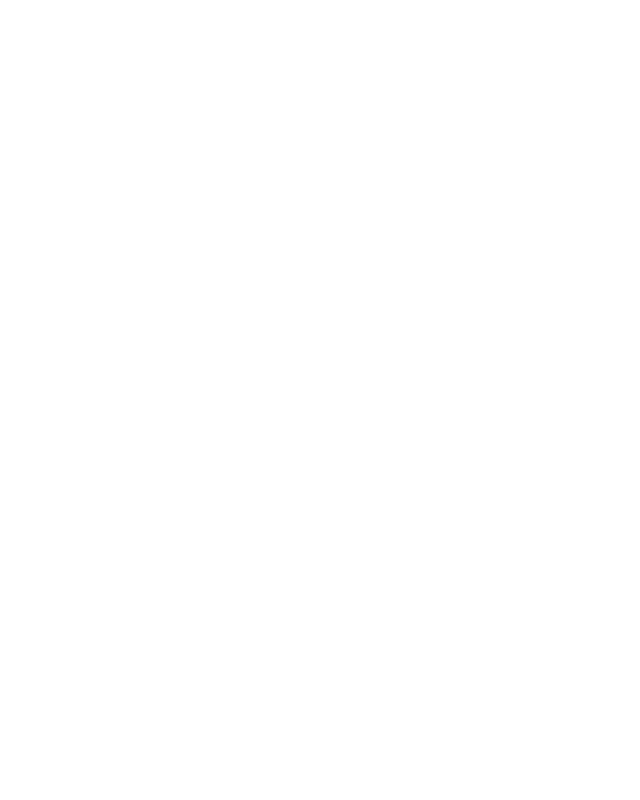
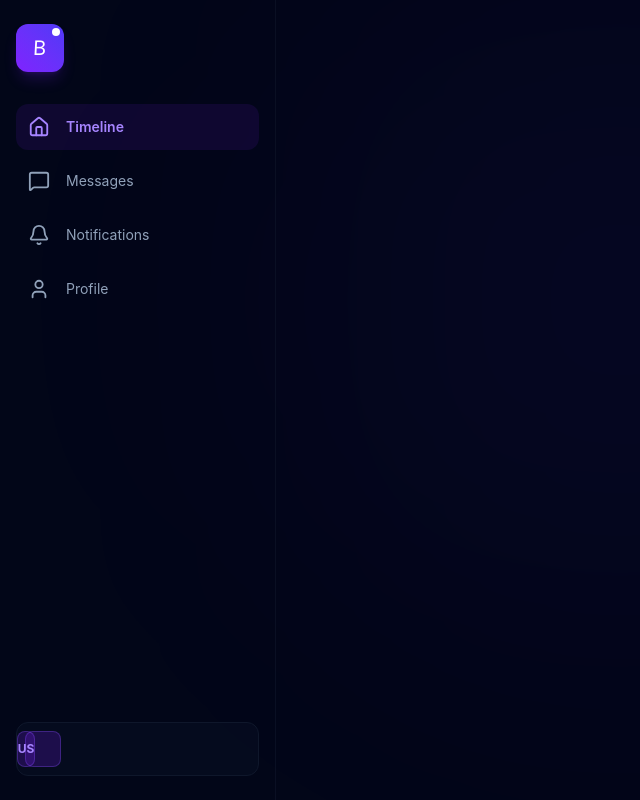
Before and after one commit to Achiever864/Blink, a React (Vite) app in the folder frontend/: page /feed in a window 1280 px wide. Before the commit this address had no page. Shown: the whole page, without its empty margins (0-640 px from the left). Built offline with nearby package versions, Linux system fonts and the light colour scheme.

Commit message:
Auth page setup and login logic done

```diff
--- a/frontend/src/App.tsx
+++ b/frontend/src/App.tsx
@@ -1,15 +1,20 @@
 import AuthPage from "./pages/AuthPage";
+import FeedPage from "./pages/ChatPage";
 import { StatusBarProvider } from "./context/StatusBarContext";
+import { AuthProvider } from "./context/AuthContext";
 import { BrowserRouter as Router, Routes, Route } from "react-router-dom";
 
 function App() {
   return (
     <StatusBarProvider>
+      <AuthProvider>
       <Router>
        <Routes>
           <Route path="/" element={<AuthPage />}/>
+          <Route path="/feed" element={<FeedPage />} />
        </Routes>
       </Router>
+      </AuthProvider>
     </StatusBarProvider>
   );
 }
--- /dev/null
+++ b/frontend/src/components/loadSpinner.tsx
@@ -0,0 +1,38 @@
+import React from "react";
+
+interface SpinnerProps {
+    size?: "xs" | "sm" | "md" | "lg";
+    variant?: "white" | "primary" | "slate";
+    className?: string; //Allows overriding or adding extername margins/layout
+}
+
+const Spinner: React.FC<SpinnerProps> = ({
+    size = "sm",
+    variant = "white",
+    className = "",
+}) => {
+    const sizeClasses = {
+        xs: "h-3 w-3 border-[2px]",
+        sm: "h-4 w-4 border-[2px]",
+        md: "h-6 w-6 border-[3px]",
+        lg: "h-8 w-8 border-[4px]",
+    };
+
+    const variantClasses = {
+        white: "border-white/20 border-t-white",
+        primary: "border-violet-500/25 border-t-violet-500",
+        slate: "border-slate-800 border-t-slate-400",
+    };
+
+    return (
+        <div
+        className={`animate-spin rounded-full border-solid ${sizeClasses[size]} ${variantClasses[variant]} ${className}`}
+        role="status"
+        >
+            {/*Accessibility screen reader support*/}
+            <span className="sr-only">Loading...</span>
+        </div>
+    );
+};
+
+export default Spinner;
--- a/frontend/src/context/AuthContext.tsx
+++ b/frontend/src/context/AuthContext.tsx
@@ -1,7 +1,7 @@
 import React, { createContext, useContext, useState, useEffect } from "react";
 import API from "../api/axios";
 import { useStatus } from "./StatusBarContext";
-import { AuthFormData, UserProfile } from "../types/auth";
+import type { AuthFormData, UserProfile } from "../types/auth";
 
 interface AuthContextType{
     user: UserProfile | null;
@@ -22,7 +22,8 @@ export const AuthProvider: React.FC<{children: React.React.Node}> = ({ children
     const login = async (credentials: AuthFormData) => {
         setIsLoading(true);
         try{
-            const res = await API.post("/auth/login", {
+            const res = await API.post("/login", {
+                username: credentials.username,
                 email: credentials.email,
                 password: credentials.password
             });
@@ -35,7 +36,7 @@ export const AuthProvider: React.FC<{children: React.React.Node}> = ({ children
         } catch(error: any){
             const errorMsg = error.response?.data?.message || "Authentication rejected: Invalid credentials.";
             showStatus(errorMsg, "error");
-            throw error: //let the component know it failed if needed
+            throw error; //let the component know it failed if needed
         } finally{
             setIsLoading(false);
         }
@@ -74,3 +75,9 @@ export const AuthProvider: React.FC<{children: React.React.Node}> = ({ children
         </AuthContext.Provider>
     );
 };
+
+export const useAuth = () => {
+    const context = useContext(AuthContext);
+    if (!context) throw new Error("useAuth must be executed inside an AuthProvider wrapper");
+    return context;
+}
--- a/frontend/src/pages/ChatPage.tsx
+++ b/frontend/src/pages/ChatPage.tsx
@@ -1,78 +1,113 @@
-// import ChatSidebar from "../components/chat/ChatSidebar";
-// import ChatHeader from "../components/chat/ChatHeader";
-// import MessageInput from "../components/chat/MessageInput";
+import React, { useState } from "react";
+import { useAuth } from "../context/AuthContext";
+import {
+    Home, MessageSquare, Bell, User, LogOut, Heart, MessageCircle, Send, Sparkles
+} from "lucide-react";
 
-const ChatPage = () => {
-    return(
-        <div className="flex h-full flex-row h-screen bg-slate-950 text-white">
-            {/*Sidebar*/}
-            <aside className="w-80 border-r border-slate-800 bg-slate-900">
-                <div className="border-b border-slate-800 p-4">
-                    <h1 className="text-2xl font-bold text-cyan-400">
-                        Blink
-                    </h1>
+interface Post {
+    id: string;
+    username: string;
+    content: string;
+    likes: number;
+    comments: number;
+    time: string;
+}
 
-                    <input
-                        type="text"
-                        placeholder="Search chats..."
-                        className="mt-4 w-full rounded-lg border border-slate-700 bg-slate-800 p-3 outline-none focus:border-cyan-500"
-                        />
-                </div>
+const FeedPage: React.FC = () => {
+    const { user, logout } = useAuth();
+    const [newPost, setNewPost] = useState<string>("");
 
-                <div className="space-y-2 p-3">
-                    <div className="cursor-pointer rounded-xl bg-slate-800 p-3">
-                        <h3 className="font-semibold">John Doe</h3>
-                        <p className="text-sm text-slate-400">Hey bro</p>
-                    </div>
-                </div>
+    const [posts] = useState<Post[]>([
+            {
+                id: "1",
+                username: "cyber_architect",
+                content: "Just finalized the glassmorphic styling engines for the new system framework. The biolet sub-glow looks absolutely premium.",
+                likes: 42,
+                comments: 5,
+                time: "12m ago",
+            },
+            {
+                id: "2",
+                username: "neon_builder",
+                content: "TypeScript type-safety handles edge cases beautifully before production runs. Never shipping raw JS ever again.",
+                likes: 128,
+                comments: 14,
+                time: "2h ago",
+            }
+    ]);
 
-                <div className="mt-auto">
-                    <div className="rounded-2xl bg-white text-black w-7 text-center ml-1">
-                        A
-                    </div>
-                </div>
-            </aside>
+    return (
+        <div className="min-h-screen bg-slate-950 text-slate-100 flex justify-center overflow-hidden">
+            {/*global backgroung glows.. i really should remove all glows later sha */}
+            <div className="absolute top-0 left-1/4 h-[600px] w-[600px] rounded-full bg-violet-600/5 blur-[150px] pointer-events-none" />
 
-            <div className="flex flex-col">
-            {/*Chat Area*/}
-            <section className="flex flex-1 flex-col">
-                {/*Chat Header*/}
-                <header className="flex items-center justify-between border-b border-slate-800 px-6 py-4">
-                    <div>
-                        <h2 className="font-semibold">John Doe</h2>
-                        <p className="text-sm text-green-400">Online</p>
-                    </div>
-                </header>
-            </section>
+            <div className="w-full max-w-7xl grid grid-cols-1 md:grid-cols-[80px_1fr] lg:grid-cols-[260px_1fr_360px] px-4 gap-6 relative z-10">
+
+                {/*This contains the left SideBar for Navigating through the app */}
+                <aside className="hidden md:flex flex-col justify-between py-6 border-r border-slate-900/60 pr-4">
+                    <div className="space-y-8">
+                        {/*Minimalist Top App Badge */}
+                        <div className="relative flex h-12 w-12 items-center justify-center rounded-xl bg-gradient-to-tr from-violet-600 to-indigo-600 shadow-lg shadow-violet-600/20 lg:mx-0 mx-auto">
+                            <span className="text-xl font=black text-white transform -skew-x-3">B</span>
+                            <span className="absolute top-1 right-1 h-2 w-2 rounded-full bg-white" />
+                        </div>
 
 
-            {/*Messages */}
-            <main className="flex-1 space-y-4 overflow-y-auto p-6">
-                <div className="flex">
-                    <div className="max-w-xs rounded-2xl bg-slate-800 px-4 py-3">
-                        Helloooooo
+                        {/*Stack of the navigation link */}
+                        <nav className="space-y-2">
+                            <button className="flex items-center gap-4 w-full p-3 rounded-xl bg-violet-600/10 text-violet-400 font-semibold transition-all">
+                                <Home size={22}/>
+                                <span className="hidden lg:inline text-sm">Timeline</span>
+                            </button>
+
+                            <button className="flex items-center gap-4 w-full p-3 rounded-xl text-slate-400 hover:bg-slate-900/50 hover:text-slate-200 transition-all">
+                                <MessageSquare size={22} />
+                                <span className="hidden lg:inline text-sm">Messages</span>
+                            </button>
+
+                            <button className="flex items-center gap-4 w-full p-3 rounded-xl text-slate-400 hover:bg-slate-900/50 hover:text-slate-200 transition-all">
+                                <Bell size={22} />
+                                <span className="hidden lg:inline text-sm">Notifications</span>
+                            </button>
+
+                            <button className="flex items-center gap-4 w-full p-3 rounded-xl text-slate-400 hover:bg-slate-900/50 hover:text-slate-200 transition-all">
+                                <User size={22} />
+                                <span className="hidden lg:inline text-sm">Profile</span>
+                            </button>
+                        </nav>
                     </div>
-                </div>
-            </main>
 
-            {/*Input*/}
-            <footer className="border-t border-slate-800 p-4">
-                <div className="flex gap-3">
-                    <input
-                        type="text"
-                        placeholder="Type a message..."
-                        className="flex-1 rounded-xl border border-slate-700 bg-slate-800 px-4 py-3 outline-none focus:border-cyan-500"
-                    />
 
-                    <button className="rounded-xl bg-cyan-600 px-6 py-3 font-medium hover:bg-cyan--500">
-                       Send
-                    </button>
-                </div>
-            </footer>
+                    {/*User Profile & Logout Segment*/}
+                    <div className="space-y-4">
+                        <div className="hidden lg:flex items-center gap-3 p-2 rounded-xl bg-slate-900/30 border border-slate-900">
+                            <div className="h-9 w-9 rounded-lg bg-violet-600/20 border border-violet-500/30 flex items-center justify-center text-violet-400 font-bold uppercase text-xs">
+                                <div className="h-9 w-9 rounded-lg bg-violet-600/20 border border-violet-500/30 flex items-center justify-center text-violet-400 font-bold uppercase text-xs">
+                                    {user?.username?.substring(0,2) || "US"}
+                                </div>
+                                <div className="truncate">
+                                    <p className="text-xs text-slate-500">Logged in as</p>
+                                    <p className="text-sm font-bold text-slate-200 truncate">@{user?.username || "stranger"}</p>
+                                </div>
+                                <button
+                                    onClick={logout}
+                                    className="flex items-center gap-4 w-full p-3 rounded-xl text-rose-400 hover:bg-rose-950/20 transition-all group duration-200 hover:scale-[1.02] active:scale-[0.98]"
+                                >
+                                    <LogOut size={22} />
+                                    <span className="hidden lg:inline text-sm font-medium"></span>
+
+
+                                </button>
+                            </div>
+                        </div>
+
+                    </div>
+
+                </aside>
+
+            </div>
         </div>
+    )
+}
 
-    </div>
-    );
-};
-
-export default ChatPage;
+export default FeedPage;
--- a/frontend/src/types/auth.ts
+++ b/frontend/src/types/auth.ts
@@ -1,12 +1,12 @@
 export interface AuthFormData{
-    name?: string;
+    username?: string;
     email: string;
     password: string;
 }
 
 export interface UserProfile {
     id: string;
-    name: string;
+    username: string;
     email: string;
     avatarUrl?: string;
     createdAt: string;
```
Also changed, not shown: frontend/src/pages/AuthPage.tsx (+36 -9 lines), 2 other files (tests, documents, lock files or other folders).
